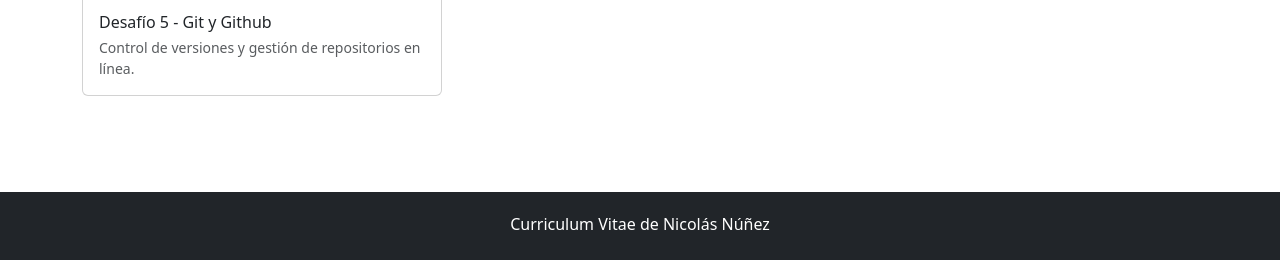
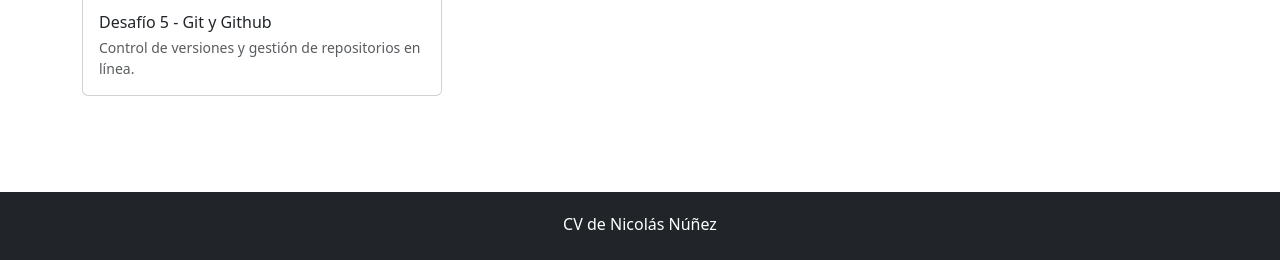
Before and after one commit to srnicostark/desafio-6-git, a plain HTML site: page index.html in a window 1280 px wide. Shown: the part 1926-2186 px from the top of the page. Drawn offline with nearby package versions, Linux system fonts and the light colour scheme.

Commit message:
actualiza texto footer

```diff
--- a/index.html
+++ b/index.html
@@ -202,7 +202,7 @@
     <!-- Footer -->
     <footer class="bg-dark text-white">
         <div class="container text-center">
-            <p class="mb-1">Curriculum Vitae de Nicolás Núñez</p>
+            <p class="mb-1">CV de Nicolás Núñez</p>
         </div>
     </footer>
     <script src="https://cdn.jsdelivr.net/npm/bootstrap@5.3.2/dist/js/bootstrap.bundle.min.js"></script>
```
